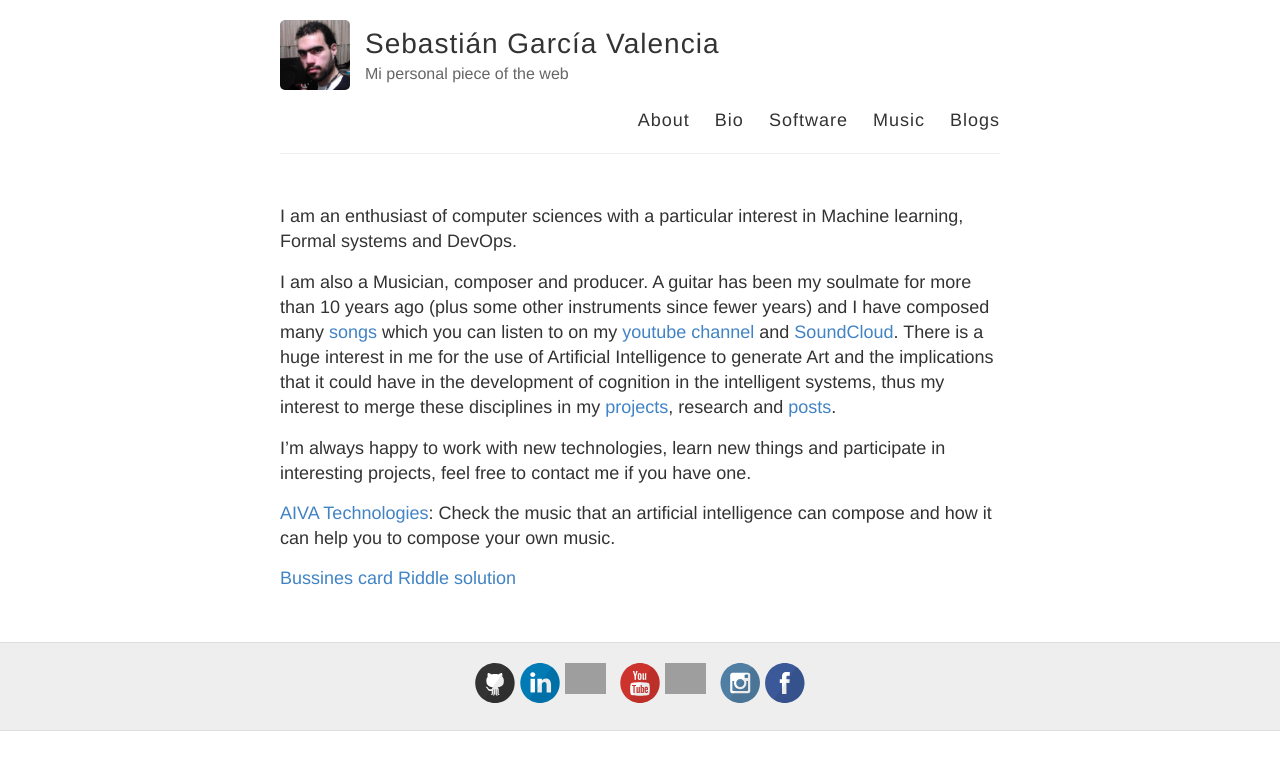
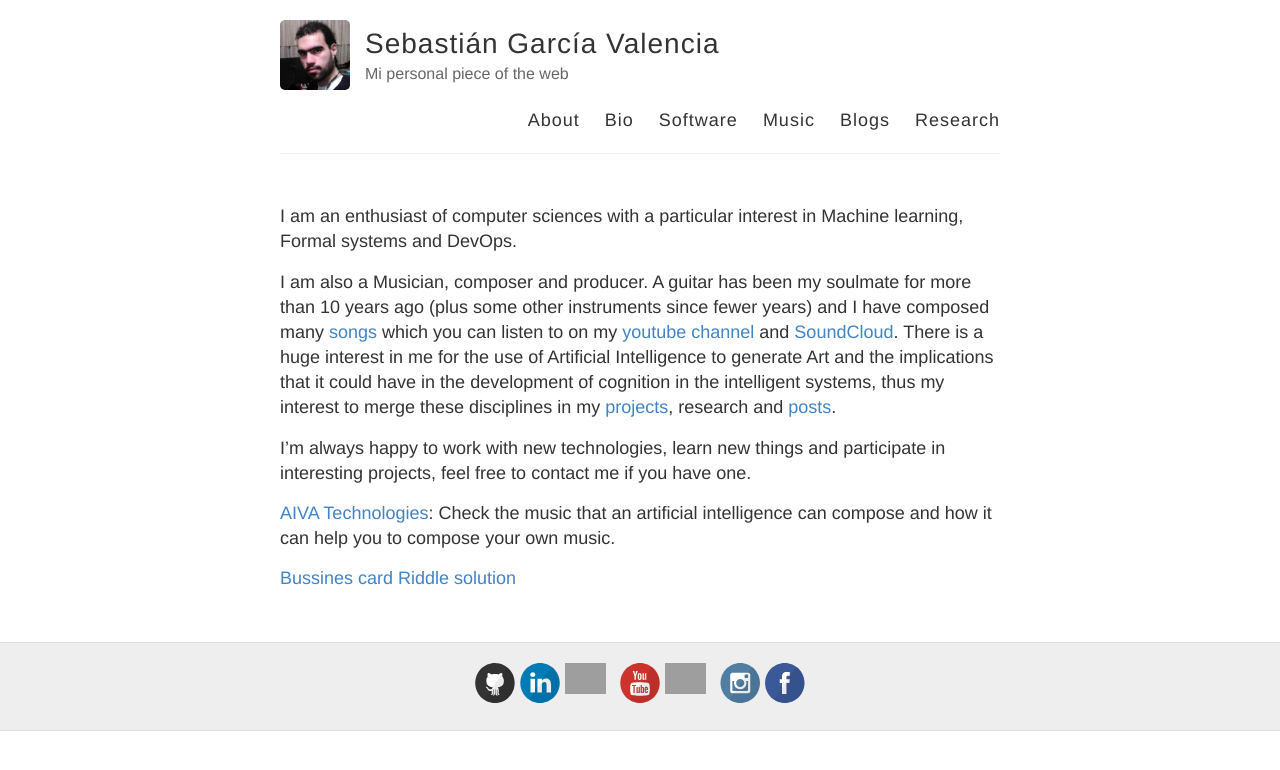
Before and after one commit to sebasgverde/sebasgverde.github.io, a Jekyll site: the page built from index.md, in a window 1280 px wide. Shown: the top 770 px of the page. Built offline with Jekyll 4.4.1, drawn with Linux system fonts in a browser that asks for light colours; grey boxes are pictures that could not be loaded.

Commit message:
publication added

```diff
--- a/_layouts/default.html
+++ b/_layouts/default.html
@@ -42,6 +42,7 @@
             <a href="{{ site.baseurl }}/software">Software</a>
             <a href="{{ site.baseurl }}/music">Music</a>
             <a href="{{ site.baseurl }}/blogs">Blogs</a>
+            <a href="{{ site.baseurl }}/publications">Research</a>
           </nav>
         </header>
       </div>
```
